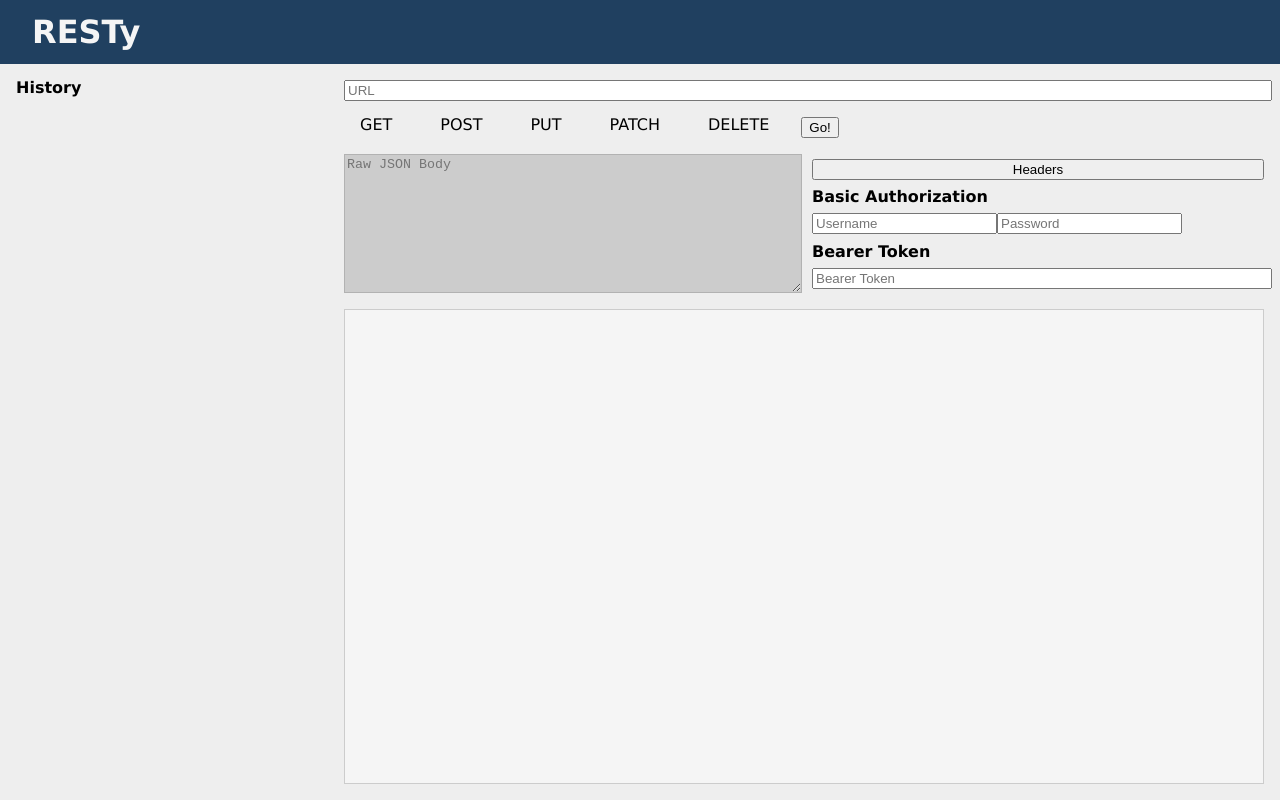
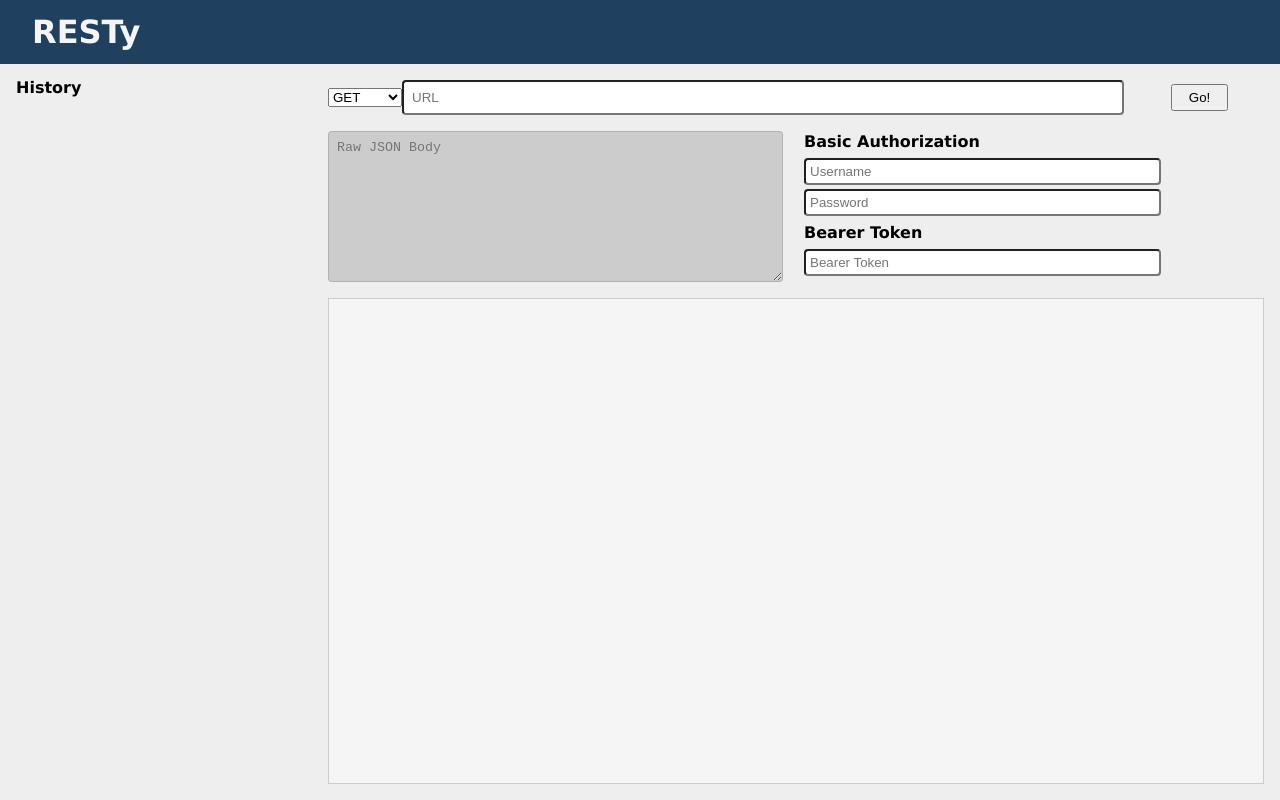
Before and after one commit to Schwamman-401/lab-30, a React (Create React App) app: page / in a window 1280 px wide. Built offline with nearby package versions, Linux system fonts and the light colour scheme.

Commit message:
Refactored req history to buttons to run request again, updated styling

```diff
--- a/src/components/form/form.js
+++ b/src/components/form/form.js
@@ -1,36 +1,15 @@
-import React, { useState } from 'react';
+import React from 'react';
 import { connect } from 'react-redux';
 import URL from './url';
 import Headers from './headers';
 import { newRequest } from '../../store/requests-reducer';
-import { setURL, setType, setReqBody } from '../../store/request-form-reducer';
-import { setUsername, setPassword, setBearerToken } from '../../store/auth-form-reducer';
 
 function Form(props) {
   const { url, type, reqBody, username, password, bearerToken } = props;
-  const { newRequest, setURL, setType, setReqBody, setUsername, setPassword, setBearerToken } = props;
-
-  let updateState = async (key, value) => {
-    switch (key) {
-      case 'url': setURL(value);
-        break;
-      case 'type': setType(value);
-        break;
-      case 'reqBody': setReqBody(value);
-        break;
-      case 'authusername': setUsername(value);
-        break;
-      case 'authpassword': setPassword(value);
-        break;
-      case 'authtoken': setBearerToken(value);
-        break;
-      default: break;
-    }
-  }
+  const { newRequest } = props;
 
   let handleSubmit = (e) => {
     e.preventDefault();
-    console.log(bearerToken);
     newRequest(url, type, reqBody, username, password, bearerToken);
   }
 
@@ -38,11 +17,9 @@ function Form(props) {
     <>
       <form _lpchecked="1" onSubmit={handleSubmit}>
         <URL
-          updateState={updateState}
           type={type}
         />
         <Headers
-          updateState={updateState}
           type={type}
         />
       </form>
@@ -64,12 +41,6 @@ function mapStateToProps(state) {
 function mapDispatchToProps(dispatch) {
   return {
     newRequest: (...args) => dispatch(newRequest(...args)),
-    setURL: (url) => dispatch(setURL(url)),
-    setType: (type) => dispatch(setType(type)),
-    setReqBody: (type) => dispatch(setReqBody(type)),
-    setUsername: (username) => dispatch(setUsername(username)),
-    setPassword: (password) => dispatch(setPassword(password)),
-    setBearerToken: (token) => dispatch(setBearerToken(token)),
   }
 }
 
--- a/src/components/form/headers.js
+++ b/src/components/form/headers.js
@@ -1,6 +1,11 @@
 import React from 'react';
+import { connect } from 'react-redux';
+import { setURL, setType, setReqBody } from '../../store/request-form-reducer';
+import { setUsername, setPassword, setBearerToken } from '../../store/auth-form-reducer';
 
-export default function Headers(props) {
+function Headers(props) {
+  const { setURL, setType, setReqBody, setUsername, setPassword, setBearerToken } = props;
+
   let isDisabled = () => {
     if (props.type === 'GET' || props.type === 'DELETE' ) {
       return true;
@@ -9,8 +14,26 @@ export default function Headers(props) {
     }
   }
 
+  let updateState = async (key, value) => {
+    switch (key) {
+      case 'url': setURL(value);
+        break;
+      case 'type': setType(value);
+        break;
+      case 'requestBody': setReqBody(value);
+        break;
+      case 'authusername': setUsername(value);
+        break;
+      case 'authpassword': setPassword(value);
+        break;
+      case 'authtoken': setBearerToken(value);
+        break;
+      default: break;
+    }
+  }
+
   let handleInput = e => {
-    props.updateState(e.target.name, e.target.value)
+    updateState(e.target.name, e.target.value)
   }
 
   return (
@@ -20,21 +43,59 @@ export default function Headers(props) {
           placeholder="Raw JSON Body"
           name="requestBody"
           disabled={isDisabled()}
-          onChange={(e) => {props.updateState('reqBody', e.target.value)}}
+          onChange={handleInput}
         ></textarea>
       </div>
       <div id="headers">
-        <button>Headers</button>
         <div className="visible-false">
           <h2>Basic Authorization</h2>
-          <input name="authusername" placeholder="Username" defaultValue="" onChange={handleInput}/>
-          <input name="authpassword" type="authpassword" placeholder="Password" defaultValue="" onChange={handleInput}/>
+          <input
+            className="authInput"
+            name="authusername"
+            placeholder="Username"
+            defaultValue=""
+            onChange={handleInput}/>
+          <br/>
+          <input
+            className="authInput"
+            name="authpassword"
+            type="authpassword"
+            placeholder="Password"
+            defaultValue=""
+            onChange={handleInput}/>
         </div>
         <div className="visible-false">
           <h2>Bearer Token</h2>
-          <input type="text" className="wide" name="authtoken" placeholder="Bearer Token" defaultValue="" onChange={handleInput}/>
+          <input
+            type="text"
+            className="authInput"
+            name="authtoken"
+            placeholder="Bearer Token"
+            defaultValue=""
+            onChange={handleInput}/>
         </div>
       </div>
     </section>
   );
 }
+
+function mapStateToProps(state) {
+  return {
+  };
+}
+
+function mapDispatchToProps(dispatch) {
+  return {
+    setURL: (url) => dispatch(setURL(url)),
+    setType: (type) => dispatch(setType(type)),
+    setReqBody: (type) => dispatch(setReqBody(type)),
+    setUsername: (username) => dispatch(setUsername(username)),
+    setPassword: (password) => dispatch(setPassword(password)),
+    setBearerToken: (token) => dispatch(setBearerToken(token)),
+  }
+}
+
+export default connect(
+  mapStateToProps,
+  mapDispatchToProps
+  )(Headers);
--- a/src/components/form/url.js
+++ b/src/components/form/url.js
@@ -1,26 +1,60 @@
-import React from 'react';
+import React, { useState } from 'react';
+import { setURL, setType } from '../../store/request-form-reducer';
+import { connect } from 'react-redux';
 
-export default function URL(props) {
+
+function URL(props) {
+  const { type } = props;
+  const { setURL, setType } = props;
+
+  let updateState = async (key, value) => {
+    switch (key) {
+      case 'url': setURL(value);
+        break;
+      case 'type': setType(value);
+        break;
+      default: break;
+    }
+  }
 
   let handleInput = e => {
-    props.updateState('url', e.target.value)
+    updateState('url', e.target.value)
   }
 
-  let handleRadio = async type => {
-    props.updateState('type', type)
+  let handleRadio = e => {
+    console.log(e.target.value);
+    updateState('type', e.target.value);
   }
 
   return (
     <section>
+      <select onChange={handleRadio}>
+        <option value="GET">GET</option>
+        <option value="POST">POST</option>
+        <option value="PUT">PUT</option>
+        <option value="PATCH">PATCH</option>
+        <option value="DELETE">DELETE</option>
+      </select>
       <input type="text" className="wide" name="url" placeholder="URL" onChange={handleInput}></input>
-      <div id="methods">
-        <label type="radio" name="method" value="get" onClick={() => handleRadio('GET')}><span>GET</span></label>
-        <label type="radio" name="method" value="post" onClick={() => handleRadio('POST')}><span>POST</span></label>
-        <label type="radio" name="method" value="put" onClick={() => handleRadio('PUT')}><span>PUT</span></label>
-        <label type="radio" name="method" value="patch" onClick={() => handleRadio('PATCH')}><span>PATCH</span></label>
-        <label type="radio" name="method" value="delete" onClick={() => handleRadio('DELETE')}><span>DELETE</span></label>
-        <label><button type="submit">Go!</button></label>
-      </div>
+      <label><button className="submitBtn" type="submit">Go!</button></label>
     </section>
   );
 }
+
+function mapStateToProps(state) {
+  return {
+    type: state.request.type,
+  };
+}
+
+function mapDispatchToProps(dispatch) {
+  return {
+    setURL: (url) => dispatch(setURL(url)),
+    setType: (type) => dispatch(setType(type)),
+  }
+}
+
+export default connect(
+  mapStateToProps,
+  mapDispatchToProps
+  )(URL);
--- a/src/components/main.js
+++ b/src/components/main.js
@@ -1,4 +1,4 @@
-import React, {useState} from 'react';
+import React from 'react';
 import { connect } from 'react-redux';
 import Aside from './aside';
 import Form from './form/form';
--- a/src/components/response.js
+++ b/src/components/response.js
@@ -1,8 +1,16 @@
 import React from 'react';
-import ReactJson from 'react-json-view'
+import ReactJson from 'react-json-view';
 
 export default function Response(props){
+  const { lastRequest } = props;
 
+  let response = {};
+  if (lastRequest && lastRequest.response) {
+    response = lastRequest.response.body ? lastRequest.response.body: lastRequest.response;
+  } else if (lastRequest && lastRequest.error) {
+    response = lastRequest.error;
+  }
+  console.log(response);
 
   if (!props.lastRequest) {
     return (<div id="json"></div>
@@ -10,14 +18,14 @@ export default function Response(props){
   }
 
   if (props.lastRequest.error) {
-    return (<div id="json">{props.lastRequest.error}</div>
+    return (<div id="json">{response}</div>
     );
   }
 
   return (
     <div id="json">
       <ReactJson
-        src={props.lastRequest.response}
+        src={response}
       />
     </div>
   );
--- a/src/store/requests-reducer.js
+++ b/src/store/requests-reducer.js
@@ -6,7 +6,7 @@ export function reducer(requests = initialState,  action = {}) {
   const { type, payload } = action;
   switch(type) {
     case 'addRequest':
-      return requests.concat(payload);
+      return [payload].concat(requests);
     default:
       return requests;
   }
--- a/src/style/resty.scss
+++ b/src/style/resty.scss
@@ -6,7 +6,10 @@ main {
 textarea {
   display: block;
   height: 10em;
-  width: 100%;
+  width: 95%;
+  outline: none;
+  border-radius: .25rem;
+  padding: .5rem;
 }
 
 textarea[disabled] {
@@ -23,8 +26,28 @@ strong {
   text-transform: uppercase;
 }
 
+input {
+  border-radius: .25rem;
+}
+
+input:focus {
+  outline: none;
+}
+
 input.wide {
-  width: 100%;
+  padding: .5rem;
+  width: 75%;
+}
+
+input.authInput {
+  width: 75%;
+  margin-bottom: .25rem;
+  padding: .25rem;
+}
+
+.submitBtn {
+  margin-left: 5%;
+  padding: .25rem 1rem;
 }
 
 #methods {
@@ -39,14 +62,17 @@ input.wide {
 #methods label {
   cursor: pointer;
   margin-right: 1em;
+  background: #ddd;
 }
 
 #methods span {
   padding: 0.25em 1em;
+  display: block;
 }
 
 #methods span:hover {
-  background: #ddd;
+  background: #2d5986;
+  color: #eee;
 }
 
 #methods input[type='radio']:checked + span {
@@ -62,6 +88,56 @@ input.wide {
   flex-basis:0;
   overflow: auto;
   padding: 1em;
+}
+
+.historyButton {
+  display: inline-block;
+  border: none;
+  padding: .5rem;
+  margin: .5rem;
+  width: 90%;
+  margin-bottom: 3%;
+  text-decoration: none;
+  color: #000000;
+  font-family: sans-serif;
+  font-size: 1rem;
+  cursor: pointer;
+  text-align: left;
+  transition: background 250ms ease-in-out,
+              transform 150ms ease;
+  -webkit-appearance: none;
+  -moz-appearance: none;
+  outline: none;
+}
+
+.historyButton div {
+  white-space: nowrap;
+  overflow: hidden;
+  text-overflow: ellipsis;
+}
+
+.historyButton:hover {
+  background: #2d5986;
+  color: #eee;
+}
+
+.historyButton:active {
+  transform: scale(0.99);
+}
+
+#methods .btnSelected {
+  background: #2d5986;
+  color: #eee;
+}
+
+.noselect {
+  -webkit-touch-callout: none; /* iOS Safari */
+    -webkit-user-select: none; /* Safari */
+     -khtml-user-select: none; /* Konqueror HTML */
+       -moz-user-select: none; /* Old versions of Firefox */
+        -ms-user-select: none; /* Internet Explorer/Edge */
+            user-select: none; /* Non-prefixed version, currently
+                                  supported by Chrome, Opera and Firefox */
 }
 
 @media (max-width: 768px) {
@@ -133,6 +209,10 @@ input.wide {
     height: 0px;
     overflow: hidden;
   }
+
+  input.wide {
+    max-width: 65%;
+  }
 }
 
 @media (min-width: 768px) {
@@ -145,6 +225,7 @@ input.wide {
     display: flex;
     flex-direction: column;
     flex: 1;
+    min-width: 75%;
   }
   section.deck.col-2 {
     flex-direction: row;
@@ -191,6 +272,6 @@ input.wide {
   }
 
   input.wide {
-    width: 100%;
+    width: 75%;
   }
 }
```
Also changed, not shown: src/components/aside.js (+38 -3 lines), src/style/style.scss (line endings or trailing spaces).
